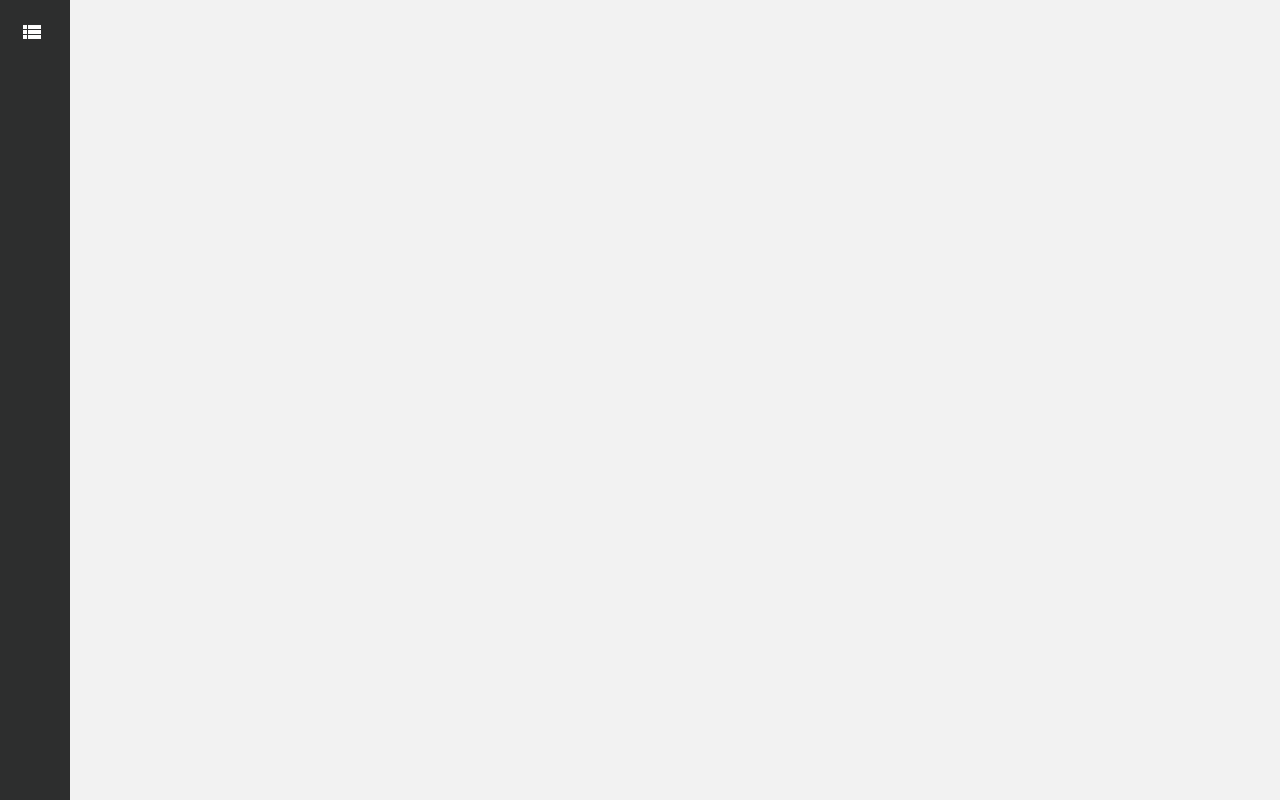
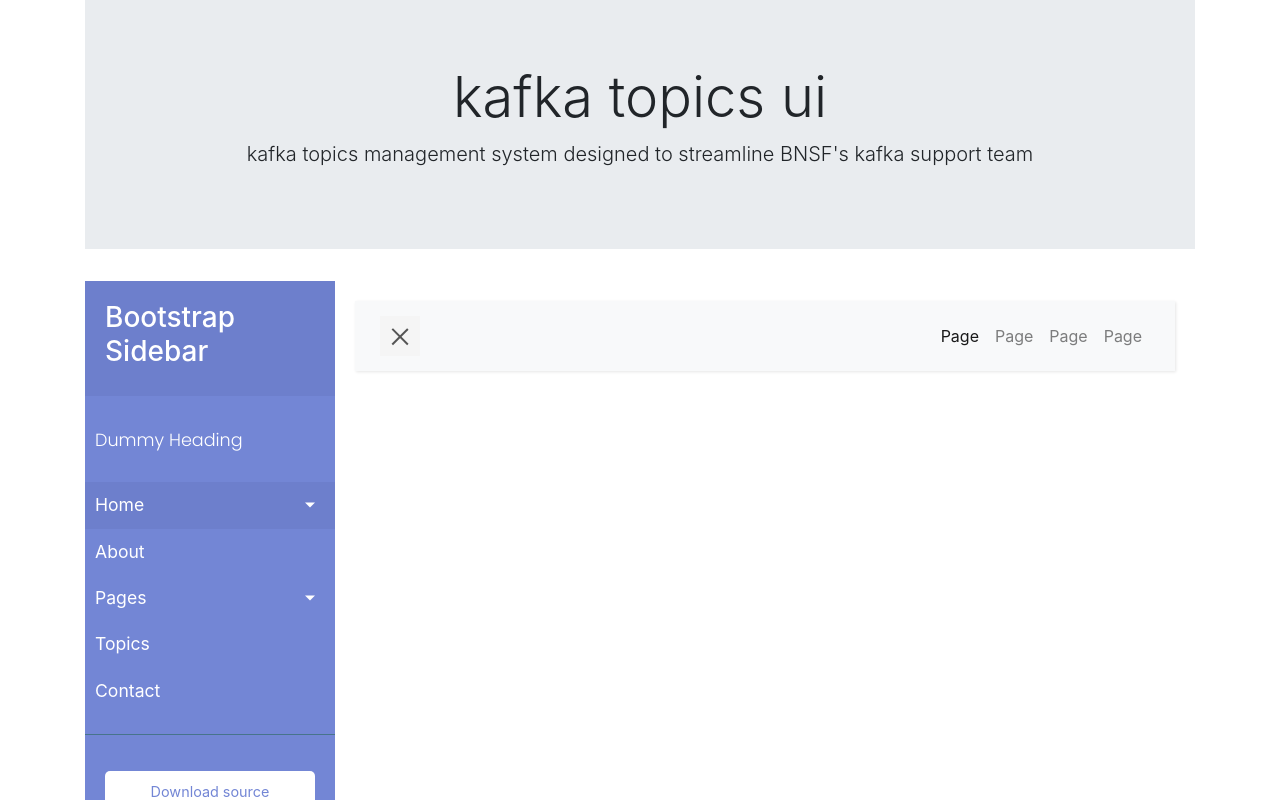
Before and after one commit to bkconazole/kafka-ui, an Angular app: page / in a window 1280 px wide. Shown: the top 800 px of the page. Built offline with nearby package versions, Linux system fonts and the light colour scheme.

Commit message:
side-bar nav implementation

```diff
--- a/src/app/app.component.html
+++ b/src/app/app.component.html
@@ -1,8 +1,15 @@
-<div id="container">
+<div class="container">
+<div class="jumbotron jumbotron-fluid text-center">
+    <div class="container">
+      <h1 class="display-4">kafka topics ui</h1>
+      <p class="lead">  kafka topics management system designed to streamline BNSF's kafka support team </p>
+    </div>
+  </div>
+</div>
+
+<div class = "container" id="container">
+
   <app-sidebar></app-sidebar>
 
-  <div id="content">
-    <router-outlet></router-outlet>
-  </div>
 
 </div>
--- a/src/app/components/sidebar/sidebar.component.html
+++ b/src/app/components/sidebar/sidebar.component.html
@@ -1,4 +1,5 @@
-<nav>
+
+<!--<nav>
   <ul>
     <li>
       <a routerLink="topics">
@@ -8,3 +9,101 @@
 
   </ul>
 </nav>
+-->
+
+<div class="wrapper">
+    <!-- Sidebar Holder -->
+    <nav id="sidebar">
+        <div class="sidebar-header">
+            <h3>Bootstrap Sidebar</h3>
+        </div>
+
+        <ul class="list-unstyled components">
+            <p>Dummy Heading</p>
+            <li class="active">
+                <a href="#homeSubmenu" data-toggle="collapse" aria-expanded="false" class="dropdown-toggle">Home</a>
+                <ul class="collapse list-unstyled" id="homeSubmenu">
+                    <li>
+                        <a href="#">Home 1</a>
+                    </li>
+                    <li>
+                        <a href="#">Home 2</a>
+                    </li>
+                    <li>
+                        <a href="#">Home 3</a>
+                    </li>
+                </ul>
+            </li>
+            <li>
+                <a href="#">About</a>
+                <a href="#pageSubmenu" data-toggle="collapse" aria-expanded="false" class="dropdown-toggle">Pages</a>
+                <ul class="collapse list-unstyled" id="pageSubmenu">
+                    <li>
+                        <a href="#">Page 1</a>
+                    </li>
+                    <li>
+                        <a href="#">Page 2</a>
+                    </li>
+                    <li>
+                        <a href="#">Page 3</a>
+                    </li>
+                </ul>
+            </li>
+            <li>
+                <a routerLink="topics">Topics</a>
+            </li>
+            <li>
+                <a href="#">Contact</a>
+            </li>
+        </ul>
+
+        <ul class="list-unstyled CTAs">
+            <li>
+                <a href="https://bootstrapious.com/tutorial/files/sidebar.zip" class="download">Download source</a>
+            </li>
+            <li>
+                <a href="https://bootstrapious.com/p/bootstrap-sidebar" class="article">Back to article</a>
+            </li>
+        </ul>
+    </nav>
+
+    <!-- Page Content Holder -->
+    <div id="content">
+
+        <nav class="navbar navbar-expand-lg navbar-light bg-light">
+            <div class="container-fluid">
+
+                <button type="button" id="sidebarCollapse" class="navbar-btn">
+                    <span></span>
+                    <span></span>
+                    <span></span>
+                </button>
+                <button class="btn btn-dark d-inline-block d-lg-none ml-auto" type="button" data-toggle="collapse" data-target="#navbarSupportedContent" aria-controls="navbarSupportedContent" aria-expanded="false" aria-label="Toggle navigation">
+                    <i class="fas fa-align-justify"></i>
+                </button>
+
+                <div class="collapse navbar-collapse" id="navbarSupportedContent">
+                    <ul class="nav navbar-nav ml-auto">
+                        <li class="nav-item active">
+                            <a class="nav-link" href="#">Page</a>
+                        </li>
+                        <li class="nav-item">
+                            <a class="nav-link" href="#">Page</a>
+                        </li>
+                        <li class="nav-item">
+                            <a class="nav-link" href="#">Page</a>
+                        </li>
+                        <li class="nav-item">
+                            <a class="nav-link" href="#">Page</a>
+                        </li>
+                    </ul>
+                </div>
+            </div>
+        </nav>
+        <div id="content">
+            <router-outlet></router-outlet>
+        </div>
+    </div>
+
+
+</div>
--- a/src/app/components/sidebar/sidebar.component.scss
+++ b/src/app/components/sidebar/sidebar.component.scss
@@ -1,24 +1,224 @@
-nav {
-    background: #2D2E2E;
-    height: 100%;
+/*
+    DEMO STYLE
+*/
+@import "https://fonts.googleapis.com/css?family=Poppins:300,400,500,600,700";
 
-    ul {
-        list-style-type: none;
-        padding: 0;
-        margin: 0;
 
-        li {
+body {
+    font-family: 'Poppins', sans-serif;
+    background: #fafafa;
+}
 
-            a {
+p {
+    font-family: 'Poppins', sans-serif;
+    font-size: 1.1em;
+    font-weight: 300;
+    line-height: 1.7em;
+    color: #999;
+}
+
+a, a:hover, a:focus {
+    color: inherit;
+    text-decoration: none;
+    transition: all 0.3s;
+}
+
+.navbar {
+    padding: 15px 10px;
+    background: #fff;
+    border: none;
+    border-radius: 0;
+    margin-bottom: 40px;
+    box-shadow: 1px 1px 3px rgba(0, 0, 0, 0.1);
+}
+
+.navbar-btn {
+    box-shadow: none;
+    outline: none !important;
+    border: none;
+}
+
+.line {
+    width: 100%;
+    height: 1px;
+    border-bottom: 1px dashed #ddd;
+    margin: 40px 0;
+}
+
+/* ---------------------------------------------------
+    SIDEBAR STYLE
+----------------------------------------------------- */
+
+.wrapper {
+    display: flex;
+    width: 100%;
+    align-items: stretch;
+    perspective: 1500px;
+}
+
+
+#sidebar {
+    min-width: 250px;
+    max-width: 250px;
+    background: #7386D5;
     color: #fff;
+    transition: all 0.6s cubic-bezier(0.945, 0.020, 0.270, 0.665);
+    transform-origin: bottom left;
+}
+
+#sidebar.active {
+    margin-left: -250px;
+    transform: rotateY(100deg);
+}
+
+#sidebar .sidebar-header {
     padding: 20px;
+    background: #6d7fcc;
+}
+
+#sidebar ul.components {
+    padding: 20px 0;
+    border-bottom: 1px solid #47748b;
+}
+
+#sidebar ul p {
+    color: #fff;
+    padding: 10px;
+}
+
+#sidebar ul li a {
+    padding: 10px;
+    font-size: 1.1em;
     display: block;
 }
+#sidebar ul li a:hover {
+    color: #7386D5;
+    background: #fff;
+}
 
-            .activated {
-                background-color: #00a8ff;
+#sidebar ul li.active > a, a[aria-expanded="true"] {
+    color: #fff;
+    background: #6d7fcc;
 }
+
+
+a[data-toggle="collapse"] {
+    position: relative;
 }
+
+.dropdown-toggle::after {
+    display: block;
+    position: absolute;
+    top: 50%;
+    right: 20px;
+    transform: translateY(-50%);
+}
+
+ul ul a {
+    font-size: 0.9em !important;
+    padding-left: 30px !important;
+    background: #6d7fcc;
+}
+
+ul.CTAs {
+    padding: 20px;
+}
+
+ul.CTAs a {
+    text-align: center;
+    font-size: 0.9em !important;
+    display: block;
+    border-radius: 5px;
+    margin-bottom: 5px;
+}
+
+a.download {
+    background: #fff;
+    color: #7386D5;
+}
+
+a.article, a.article:hover {
+    background: #6d7fcc !important;
+    color: #fff !important;
+}
+
+
+
+/* ---------------------------------------------------
+    CONTENT STYLE
+----------------------------------------------------- */
+#content {
+    width: 100%;
+    padding: 20px;
+    min-height: 100vh;
+    transition: all 0.3s;
+}
+
+#sidebarCollapse {
+    width: 40px;
+    height: 40px;
+    background: #f5f5f5;
+    cursor: pointer;
+}
+
+#sidebarCollapse span {
+    width: 80%;
+    height: 2px;
+    margin: 0 auto;
+    display: block;
+    background: #555;
+    transition: all 0.8s cubic-bezier(0.810, -0.330, 0.345, 1.375);
+    transition-delay: 0.2s;
+}
+
+#sidebarCollapse span:first-of-type {
+    transform: rotate(45deg) translate(2px, 2px);
+}
+#sidebarCollapse span:nth-of-type(2) {
+    opacity: 0;
+}
+#sidebarCollapse span:last-of-type {
+    transform: rotate(-45deg) translate(1px, -1px);
+}
+
+
+#sidebarCollapse.active span {
+    transform: none;
+    opacity: 1;
+    margin: 5px auto;
+}
+
+
+/* ---------------------------------------------------
+    MEDIAQUERIES
+----------------------------------------------------- */
+@media (max-width: 768px) {
+    #sidebar {
+        margin-left: -250px;
+        transform: rotateY(90deg);
+    }
+    #sidebar.active {
+        margin-left: 0;
+        transform: none;
+    }
+    #sidebarCollapse span:first-of-type,
+    #sidebarCollapse span:nth-of-type(2),
+    #sidebarCollapse span:last-of-type {
+        transform: none;
+        opacity: 1;
+        margin: 5px auto;
+    }
+    #sidebarCollapse.active span {
+        margin: 0 auto;
+    }
+    #sidebarCollapse.active span:first-of-type {
+        transform: rotate(45deg) translate(2px, 2px);
+    }
+    #sidebarCollapse.active span:nth-of-type(2) {
+        opacity: 0;
+    }
+    #sidebarCollapse.active span:last-of-type {
+        transform: rotate(-45deg) translate(1px, -1px);
     }
 
 }
--- a/src/app/components/sidebar/sidebar.component.ts
+++ b/src/app/components/sidebar/sidebar.component.ts
@@ -1,4 +1,6 @@
-import { Component, OnInit } from '@angular/core';
+import { Component, OnInit, AfterViewChecked } from '@angular/core';
+
+declare var $: any;
 
 @Component({
   selector: 'app-sidebar',
@@ -10,6 +12,12 @@
   constructor() { }
 
   ngOnInit() {
+    $(document).ready(function () {
+      $('#sidebarCollapse').on('click', function () {
+          $('#sidebar').toggleClass('active');
+          $(this).toggleClass('active');
+      });
+  });
   }
 
 }
--- a/src/app/components/topics/topics.component.html
+++ b/src/app/components/topics/topics.component.html
@@ -1,3 +1,13 @@
+
+
+<div class="container">
+<form class="form-inline my-2 my-lg-0">
+  <input class="form-control mr-sm-2" type="search" placeholder="filter" aria-label="Search">
+  <button class="btn btn-outline-success my-2 my-sm-0" type="submit">Search</button>
+</form>
+</div>
+
+<div class="container">
 <ul>
   <li *ngFor='let topic of topics$'> {{topic}}
     <div>
@@ -7,3 +17,4 @@
   </div>
   </li>
 </ul>
+</div>
--- a/src/app/components/topics/topics.component.scss
+++ b/src/app/components/topics/topics.component.scss
@@ -0,0 +1,7 @@
+
+body {
+    margin: 0;
+    background: #F2F2F2;
+    font-family: 'Montserrat', sans-serif;
+    height: 100vh;
+}
--- a/src/styles.scss
+++ b/src/styles.scss
@@ -1,4 +1,4 @@
-
+/*
 body {
     margin: 0;
     background: #F2F2F2;
@@ -47,3 +47,4 @@
        }
    }
 }
+*/
```
Lines whose indentation alone changed are shown as unchanged.
